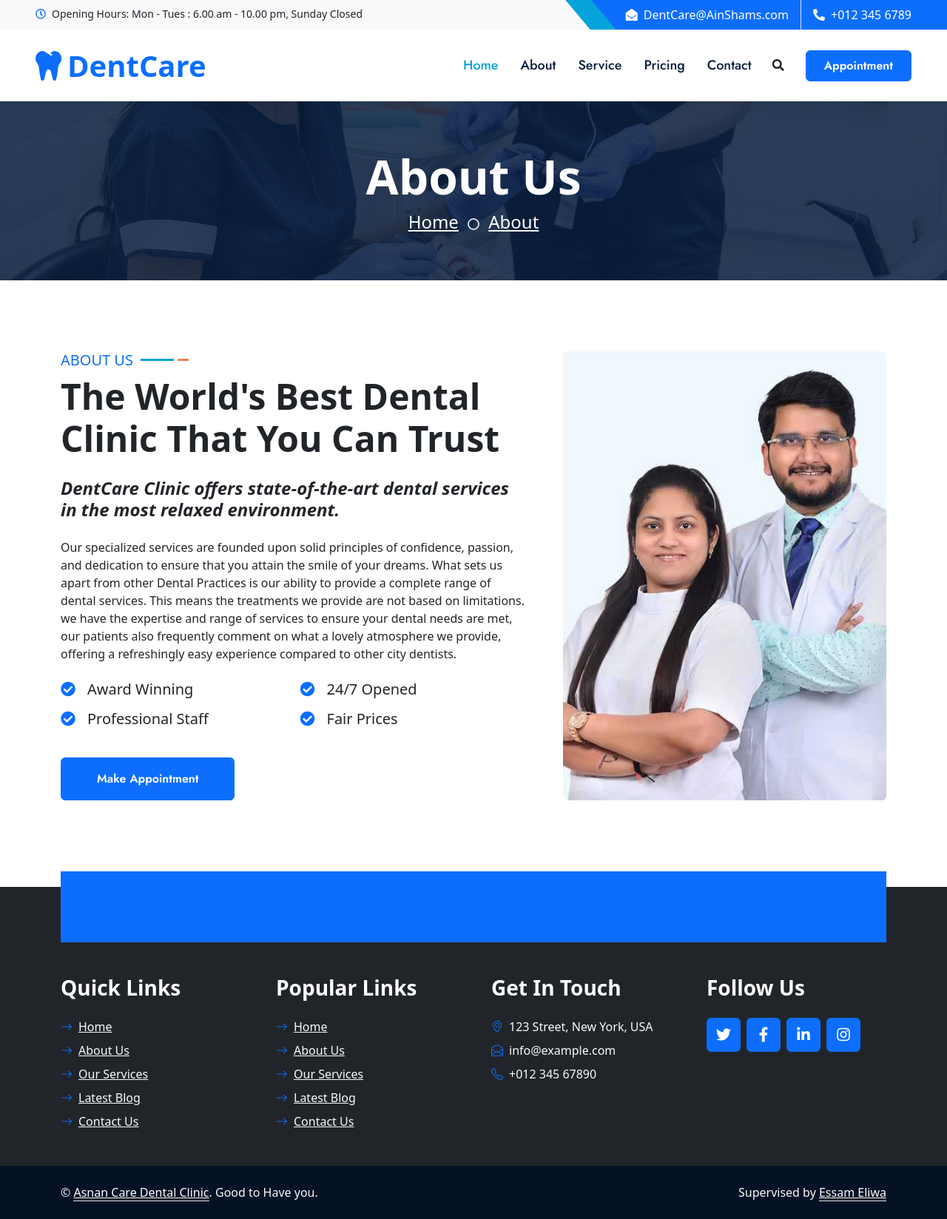
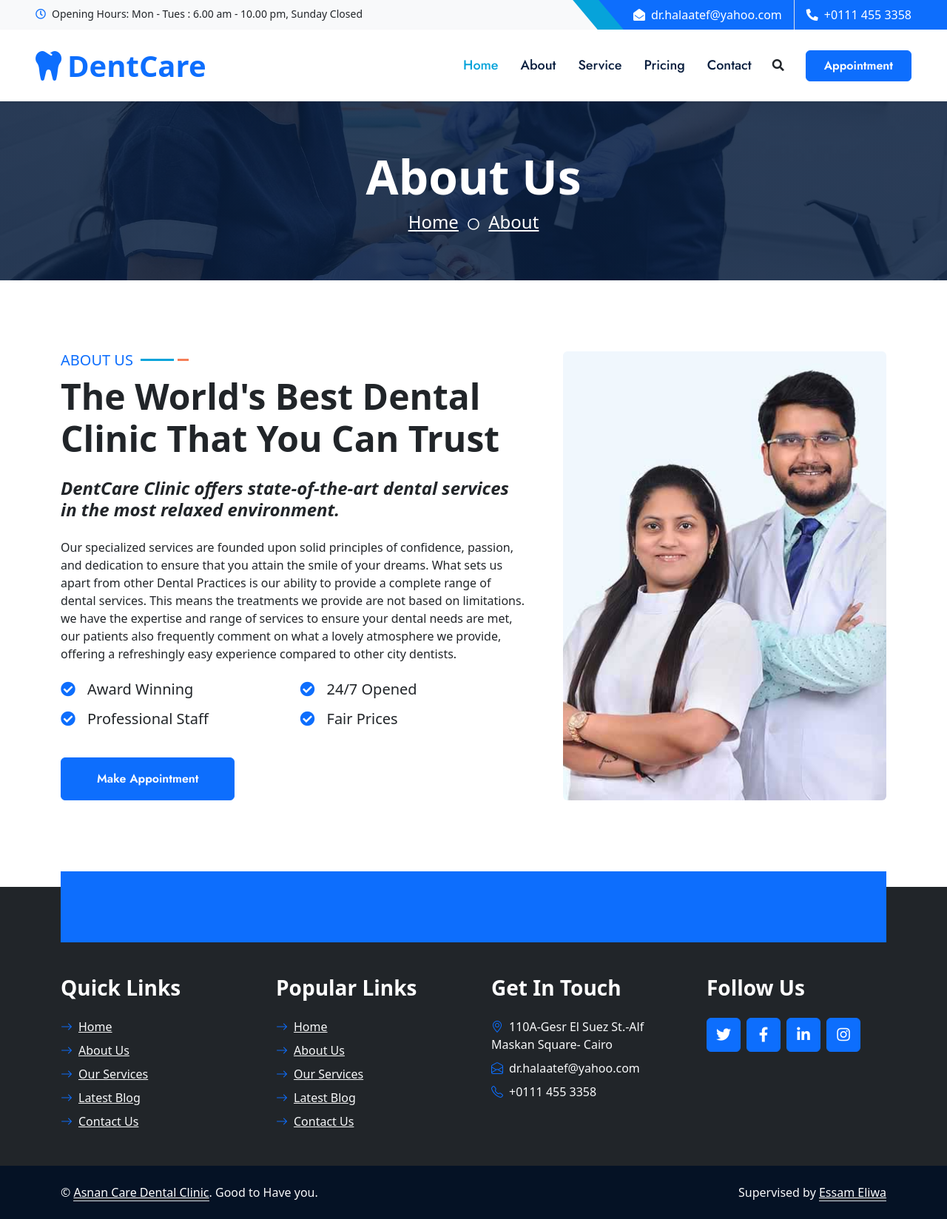
Before and after one commit to Mohamed-Fadel222/asnan-dental, a Django app: page /about.html in a window 1280 px wide. Shown: the whole page at 74% size. Run offline with Django 4.2, Linux system fonts and the light colour scheme; some libraries are stand-ins or nearby versions.

Commit message:
update base

```diff
--- a/AsnanDental/templates/base.html
+++ b/AsnanDental/templates/base.html
@@ -64,10 +64,10 @@
             <div class="col-md-6 text-center text-lg-end">
                 <div class="position-relative d-inline-flex align-items-center bg-primary text-white top-shape px-5">
                     <div class="me-3 pe-3 border-end py-2">
-                        <p class="m-0"><i class="fa fa-envelope-open me-2"></i>DentCare@AinShams.com</p>
+                        <p class="m-0"><i class="fa fa-envelope-open me-2"></i>dr.halaatef@yahoo.com</p>
                     </div>
                     <div class="py-2">
-                        <p class="m-0"><i class="fa fa-phone-alt me-2"></i>+012 345 6789</p>
+                        <p class="m-0"><i class="fa fa-phone-alt me-2"></i>+0111 455 3358</p>
                     </div>
                 </div>
             </div>
@@ -148,9 +148,10 @@
                 </div>
                 <div class="col-lg-3 col-md-6">
                     <h3 class="text-white mb-4">Get In Touch</h3>
-                    <p class="mb-2"><i class="bi bi-geo-alt text-primary me-2"></i>123 Street, New York, USA</p>
-                    <p class="mb-2"><i class="bi bi-envelope-open text-primary me-2"></i>info@example.com</p>
-                    <p class="mb-0"><i class="bi bi-telephone text-primary me-2"></i>+012 345 67890</p>
+                    <p class="mb-2"><i class="bi bi-geo-alt text-primary me-2"></i>110A-Gesr El Suez St.-Alf Maskan
+                        Square- Cairo</p>
+                    <p class="mb-2"><i class="bi bi-envelope-open text-primary me-2"></i>dr.halaatef@yahoo.com</p>
+                    <p class="mb-0"><i class="bi bi-telephone text-primary me-2"></i>+0111 455 3358</p>
                 </div>
                 <div class="col-lg-3 col-md-6">
                     <h3 class="text-white mb-4">Follow Us</h3>
```
